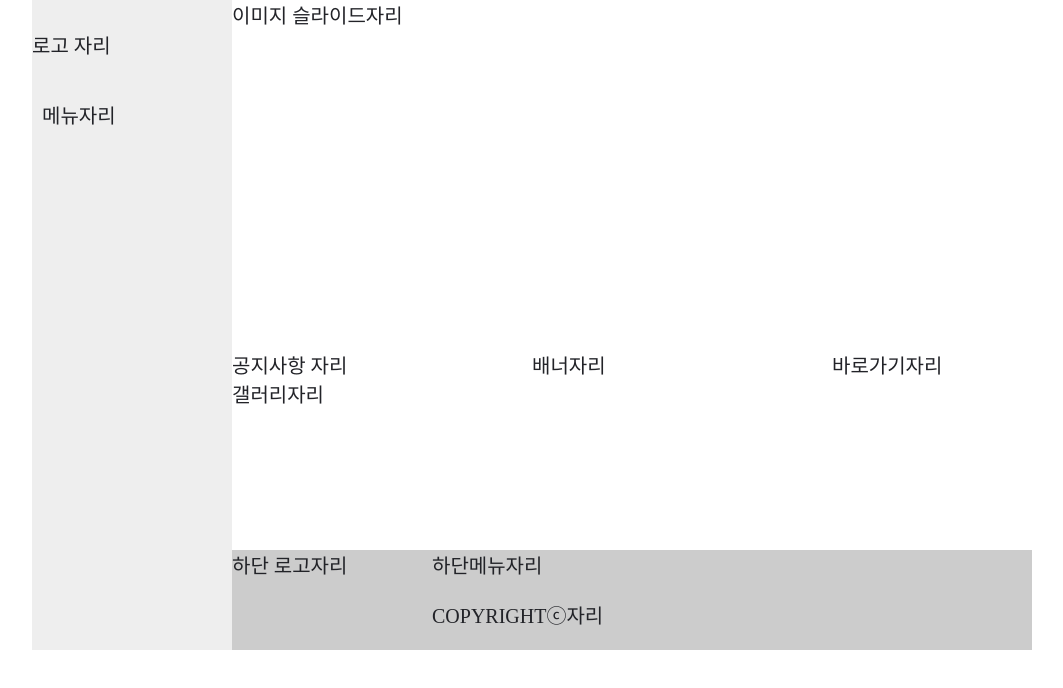
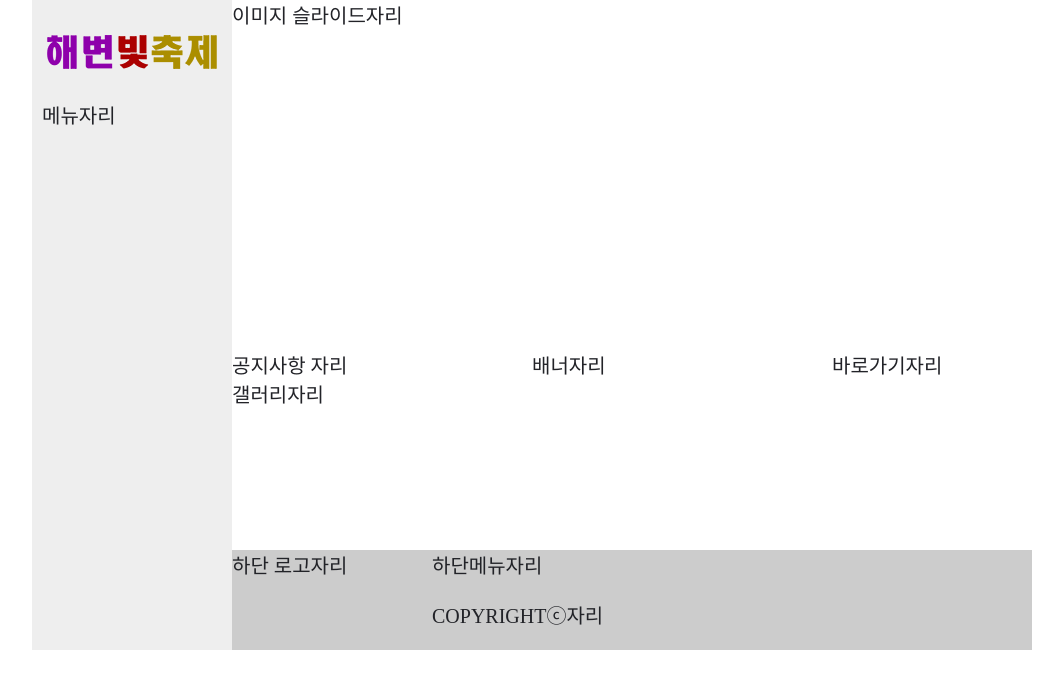
Before and after one commit to limKyungEun/02_question, a plain HTML site: page index.html in a window 1280 px wide. Shown: the whole page, without its empty margins (108-1171 px from the left). Drawn offline with Linux system fonts and the light colour scheme.

Commit message:
html, css logo 추가 및 스타일 지정

```diff
--- a/css/style.css
+++ b/css/style.css
@@ -35,6 +35,11 @@ header{
     height: 40px;
     width: 200px;
     margin: 30px 0 30px 0;/*로고 위아래 마진*/
+}
+
+.logo img{
+    float: left;
+    margin: 5px 0 0 15px;
 }
 
 .menu{
--- a/index.html
+++ b/index.html
@@ -10,7 +10,7 @@
     <header>
         <div class="top">
             <div class="logo">
-                로고 자리
+                <a href="#"><img src="images/logo.png" alt="로고"></a>
             </div>
             <nav class="menu">
                 메뉴자리
@@ -54,7 +54,7 @@
             <div class="btlogo">
                하단 로고자리
             </div>
-            <div class="site">
+            <div class="site"><!--바텀메뉴, 카피 묶음-->
                 <div class="btmenu">
                     하단메뉴자리
                 </div>
```
